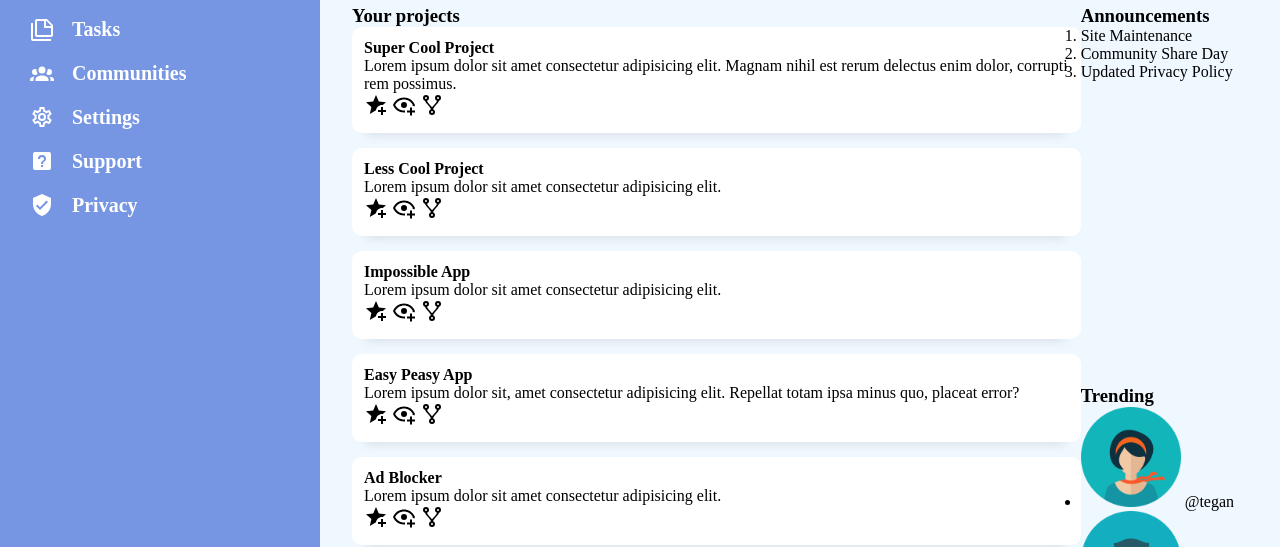
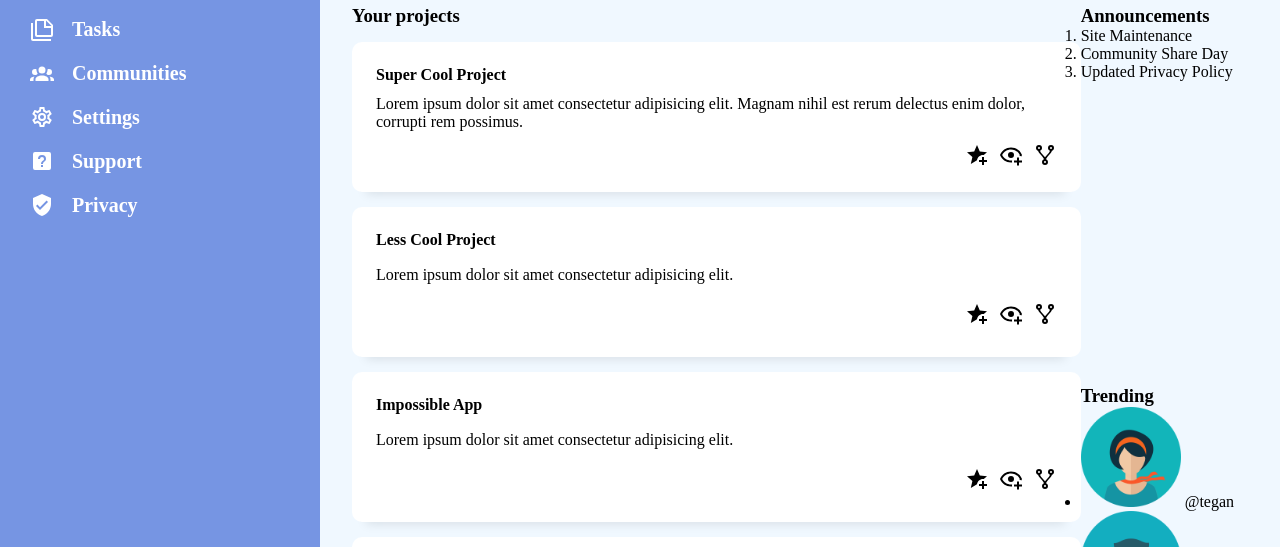
Before and after one commit to Akherousin/odin-admin-dashboard, a plain HTML site: page index.html in a window 1280 px wide. Shown: the part 253-800 px from the top of the page. Drawn offline with Linux system fonts and the light colour scheme.

Commit message:
style project cards

```diff
--- a/style.css
+++ b/style.css
@@ -168,6 +168,10 @@ body {
     "projects trending";
 }
 
+.main-heading {
+  margin-bottom: 1.5rem;
+}
+
 .main-projects {
   grid-area: projects;
 }
@@ -185,7 +189,17 @@ body {
   background-color: var(--color-secondary);
   box-shadow: var(--shadow-small);
 
-  padding: 1.2rem;
+  padding: 2.4rem;
+  height: 15rem;
+  display: grid;
+  gap: 10px;
+}
+
+.project-card-btns {
+  justify-self: end;
+  display: flex;
+  gap: 10px;
+  cursor: pointer;
 }
 
 .main-announcements {
```
